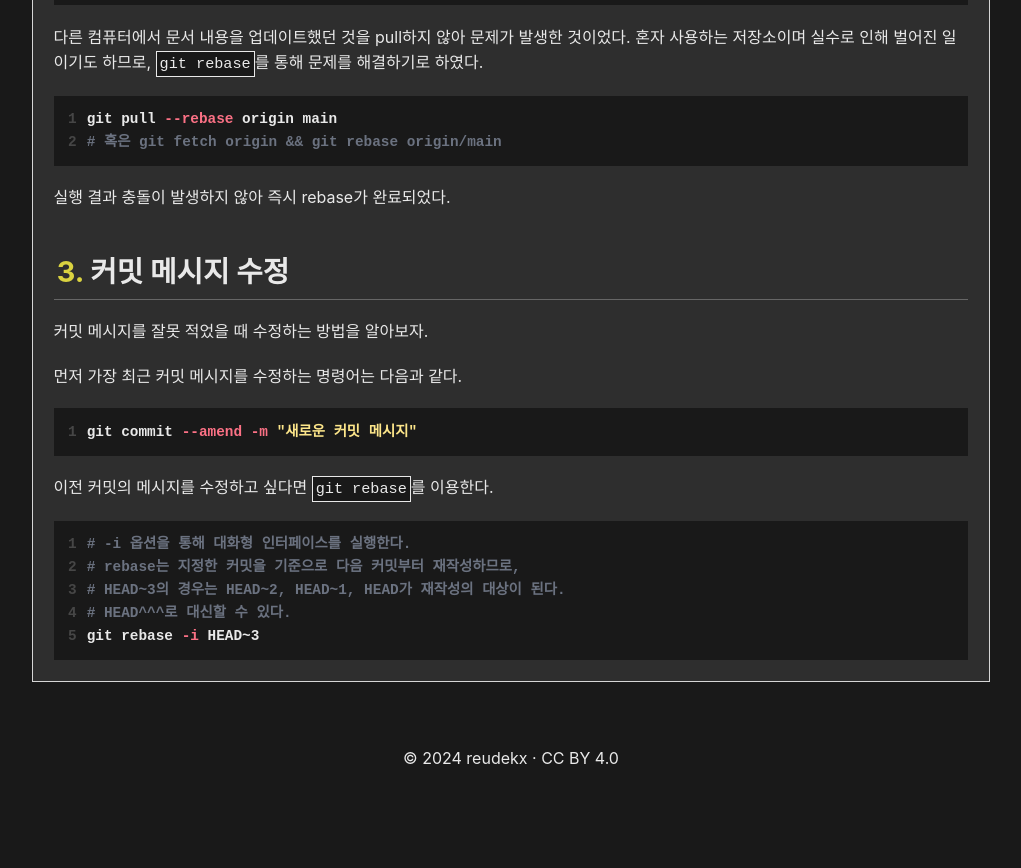
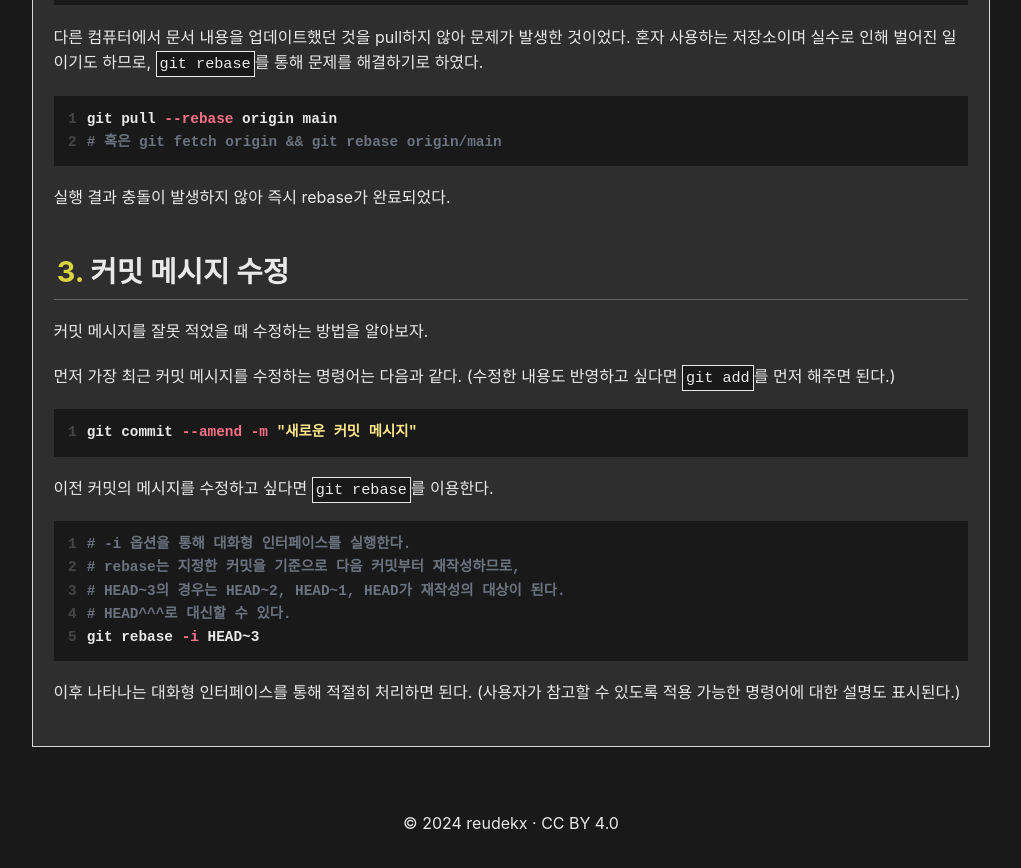
Before and after one commit to reudekx/reudekx.github.io, a Jekyll site: the page built from _docs/docs/Git.md, in a window 1280 px wide and 900 px high, scrolled down 1470 px. Shown: the top 868 px of the window, without its empty margins (129-1150 px from the left). Built offline with Jekyll 4.4.1, drawn with Linux system fonts in a browser that asks for light colours; before the commit the page ends 2306 px from its top, so only the background shows below that.

Commit message:
docs: Git 문서 업데이트

````diff
--- a/_docs/docs/Git.md
+++ b/_docs/docs/Git.md
@@ -46,6 +46,7 @@ git pull --rebase origin main
 커밋 메시지를 잘못 적었을 때 수정하는 방법을 알아보자.
 
 먼저 가장 최근 커밋 메시지를 수정하는 명령어는 다음과 같다.
+(수정한 내용도 반영하고 싶다면 `git add`를 먼저 해주면 된다.)
 
 ```bash
 git commit --amend -m "새로운 커밋 메시지"
@@ -60,3 +61,5 @@ git commit --amend -m "새로운 커밋 메시지"
 # HEAD^^^로 대신할 수 있다.
 git rebase -i HEAD~3
 ```
+이후 나타나는 대화형 인터페이스를 통해 적절히 처리하면 된다.
+(사용자가 참고할 수 있도록 적용 가능한 명령어에 대한 설명도 표시된다.)
````
